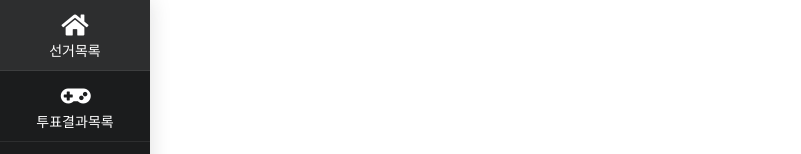
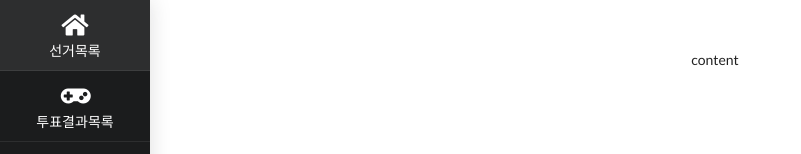
Before and after one commit to Jravvit/voting-adgmin, a React (Create React App) app: page /voting/1 in a window 1280 px wide. Shown: the top 154 px of the page, without its empty margins (0-801 px from the left). Built offline with nearby package versions, Linux system fonts and the light colour scheme.

Commit message:
선거 컨텐츠 추가

```diff
--- a/src/App.js
+++ b/src/App.js
@@ -11,12 +11,14 @@ import Header from './component/Header.js';
 import Voting from './container/Voting.js';
 import VotingResult from './container/VotingResult.js';
 import Login from "./container/Login.js";
+import VotingContent from './component/votingContent/VotingContent.js';
 
 
 const Main =()=>(
     <Switch>
       <Route exact path="/" component={Voting}></Route>
       <Route exact path="/voting/result" component={VotingResult}></Route>
+      <Route exact path="/voting/:id" component={VotingContent}></Route>
     </Switch>
   )
 
--- /dev/null
+++ b/src/component/votingContent/VotingContent.js
@@ -0,0 +1,14 @@
+import React, { Component } from 'react';
+
+class VotingContent extends Component {
+	render() {
+		return(
+			<div className="">
+				content
+			</div>
+
+		)
+	}
+}
+
+export default VotingContent;
--- a/src/component/votingList/VotingList.js
+++ b/src/component/votingList/VotingList.js
@@ -1,4 +1,5 @@
 import React, { Component } from 'react';
+import { withRouter } from "react-router-dom";
 
 class VotingList extends Component {
 
@@ -6,6 +7,11 @@ class VotingList extends Component {
     super(props);
 
     this.state = {};
+  }
+
+  handleHistory = (id) => {
+  	let url = '/voting/'+id
+  	this.props.history.push(url)
   }
 
   renderTableRow = () => {
@@ -23,7 +29,8 @@ class VotingList extends Component {
   			status = "투표중"
   		}
 
-  		return (<tr className={color} key={index}>
+  		return (
+	  			<tr className={color} key={index} onClick={() => this.handleHistory(row.id)}>
 			  			<td>
 			  				{status}
 			  			</td>
@@ -39,7 +46,8 @@ class VotingList extends Component {
 			  			<td>
 			  				{row.end_time}
 			  			</td>
-  		</tr>)
+		  		</tr>
+	  		)
   	})
   }
 
@@ -101,4 +109,4 @@ class VotingList extends Component {
   }
 }
 
-export default VotingList;
+export default withRouter(VotingList);
```
Lines whose indentation alone changed are shown as unchanged.
